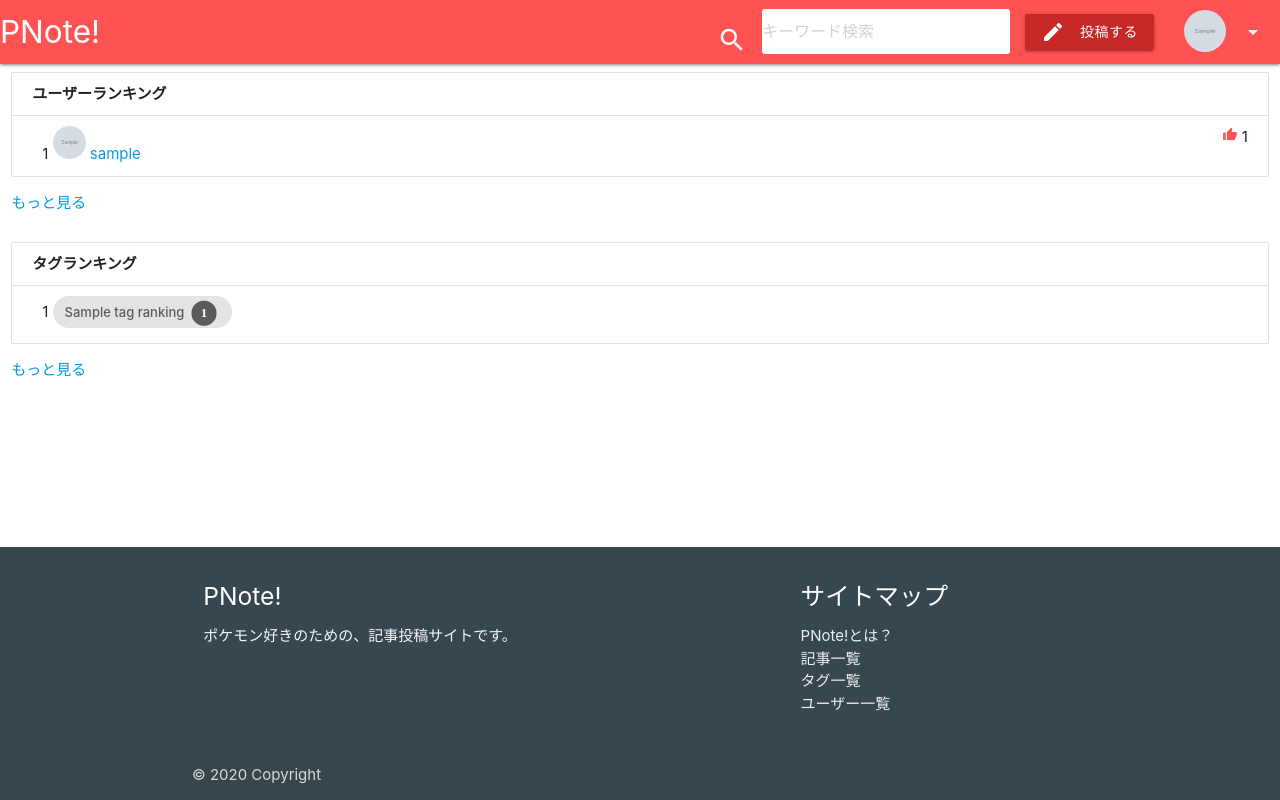
After one commit to azukiazusa1/poke-note, a CakePHP app: template app/src/Template/Cell/Ranking/display.ctp in a window 1280 px wide. The commit adds this page. Run offline with PHP 8.4 and a stand-in for CakePHP, Linux system fonts and the light colour scheme; the template is opened without the code that fills it: most values are stand-ins (such as "Sample title", 1, 10 or a date in 2020); grey boxes marked "Sample" are stand-in pictures; some libraries are stand-ins or nearby versions.

Commit message:
ユーザーランキング　タグランキング

```diff
--- /dev/null
+++ b/app/src/Template/Cell/Ranking/display.ctp
@@ -0,0 +1,64 @@
+<div class="row">
+    <div class="col s12">
+        <ul class="collection with-header">
+            <li class="collection-header">
+                <div class="bold">ユーザーランキング</div>
+            </li>
+            <?php
+            $i = 0;
+            foreach($user_ranking as $user):?>
+                <li class="collection-item">
+                    <?= h(++$i) ?>
+                    <?= $this->Html->image(h($user->image), [
+                        'alt' => 'Author',
+                        'class' => 'circle responsive-img ra-User_image',
+                        'url' => ['controller' => 'Users', 'action' => 'show', h($user->username)]
+                    ])?>
+                    <?= $this->Html->link(h($user->username),
+                        ['controller' => 'Users', 'action' => 'show', h($user->username)]
+                    )?>
+                    <span class="right">
+                        <i class="tiny material-icons red-text text-accent-2">thumb_up</i>
+                        <?= h($user->total_favorite) ?>
+                    </span>
+                </li>
+            <?php endforeach ?>
+        </ul>
+        <?= $this->Html->link('もっと見る',
+            ['controller' => 'Users', 'action' => 'index'])
+        ?>
+    </div>
+</div>
+<div class="row">
+    <div class="col s12">
+        <ul class="collection with-header">
+            <li class="collection-header">
+                <div class="bold">タグランキング</div>
+            </li>
+            <?php
+                $i = 0;
+                foreach($tag_ranking as $tag):?>
+                <li class="collection-item">
+                    <?= h(++$i) ?>
+                    <span class="chip">
+                        <?= h($tag->title) ?>
+                        <span class="fa-stack fa-lg" style="font-size: 1em;">
+                            <i class="fa fa-circle fa-stack-2x"></i>
+                            <i class="fa fa-inverse fa-stack-1x"><?= h($tag->article_count) ?></i>
+                        </span>
+                    </span>
+                </li>
+            <?php endforeach ?>
+        </ul>
+        <?= $this->Html->link('もっと見る',
+            ['controller' => 'Tags', 'action' => 'index'])
+        ?>
+    </div>
+</div>
+
+<style>
+    .ra-User_image {
+        width: 33px!important;
+        height: 33px!important;
+    }
+</style>
```
Also changed, not shown: app/src/Template/Articles/index.ctp (+3 -13 lines), app/src/View/Cell/RankingCell.php (added, +50 -0 lines), app/tests/TestCase/View/Cell/RankingCellTest.php (added, +57 -0 lines), 1 other file.
